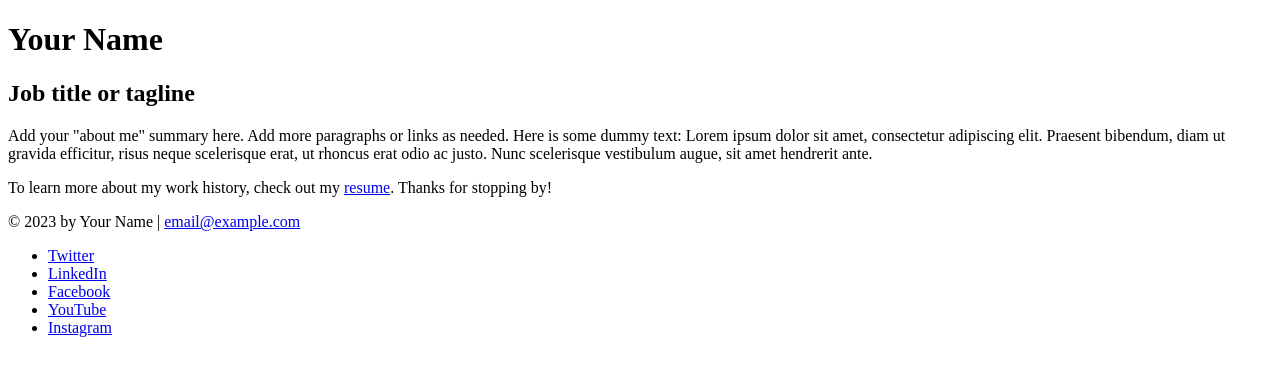
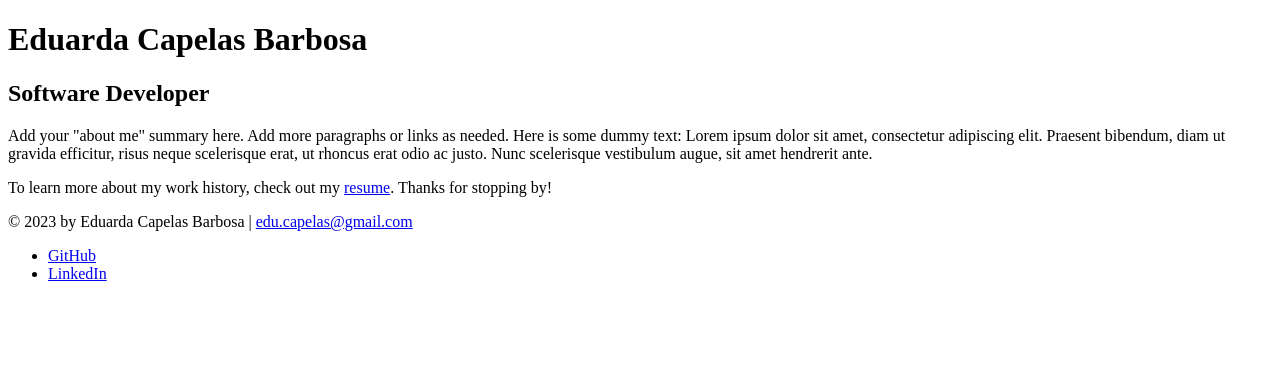
Before and after one commit to barelyhere-edu/Portfolio-Resume_Project, a plain HTML site: page index.html in a window 1280 px wide. Drawn offline with Linux system fonts and the light colour scheme.

Commit message:
Some data added

```diff
--- a/index.html
+++ b/index.html
@@ -3,14 +3,14 @@
   <head>
     <meta charset="UTF-8">
     <meta name="viewport" content="width=device-width, initial-scale=1">
-    <title>Add a relevant page title</title>
+    <title>Edu Capelas | Software Developer</title>
   </head>
   <body>
     <!-- //  INTRO  // -->
     <header>
       <!-- Start content edits below this line. -->
-      <h1>Your Name</h1>
-      <h2>Job title or tagline</h2>
+      <h1>Eduarda Capelas Barbosa</h1>
+      <h2>Software Developer</h2>
 
       <!-- End content edits here. -->
     </header>
@@ -27,24 +27,15 @@
     <!-- //  FOOTER INFO, SOCIAL MEDIA  // -->
     <footer>
       <!-- Start content edits below this line. -->
-      <p>© 2023 by Your Name | <a href="mailto:email@example.com">email@example.com</a></p>
+      <p>© 2023 by Eduarda Capelas Barbosa | <a href="mailto:email@example.com">edu.capelas@gmail.com</a></p>
 
       <!-- Add or remove any networks. -->
       <ul>
         <li>
-          <a href="#" target="_blank">Twitter</a>
+          <a href="https://github.com/barelyhere-edu" target="_blank">GitHub</a>
         </li>
         <li>
-          <a href="#" target="_blank">LinkedIn</a>
-        </li>
-        <li>
-          <a href="#" target="_blank">Facebook</a>
-        </li>
-        <li>
-          <a href="#" target="_blank">YouTube</a>
-        </li>
-        <li>
-          <a href="#" target="_blank">Instagram</a>
+          <a href="www.linkedin.com/in/eduarda-b-27068b349" target="_blank">LinkedIn</a>
         </li>
       </ul>
       <!-- End content edits here. -->
```
Also changed, not shown: resume.html (+3 -3 lines).
